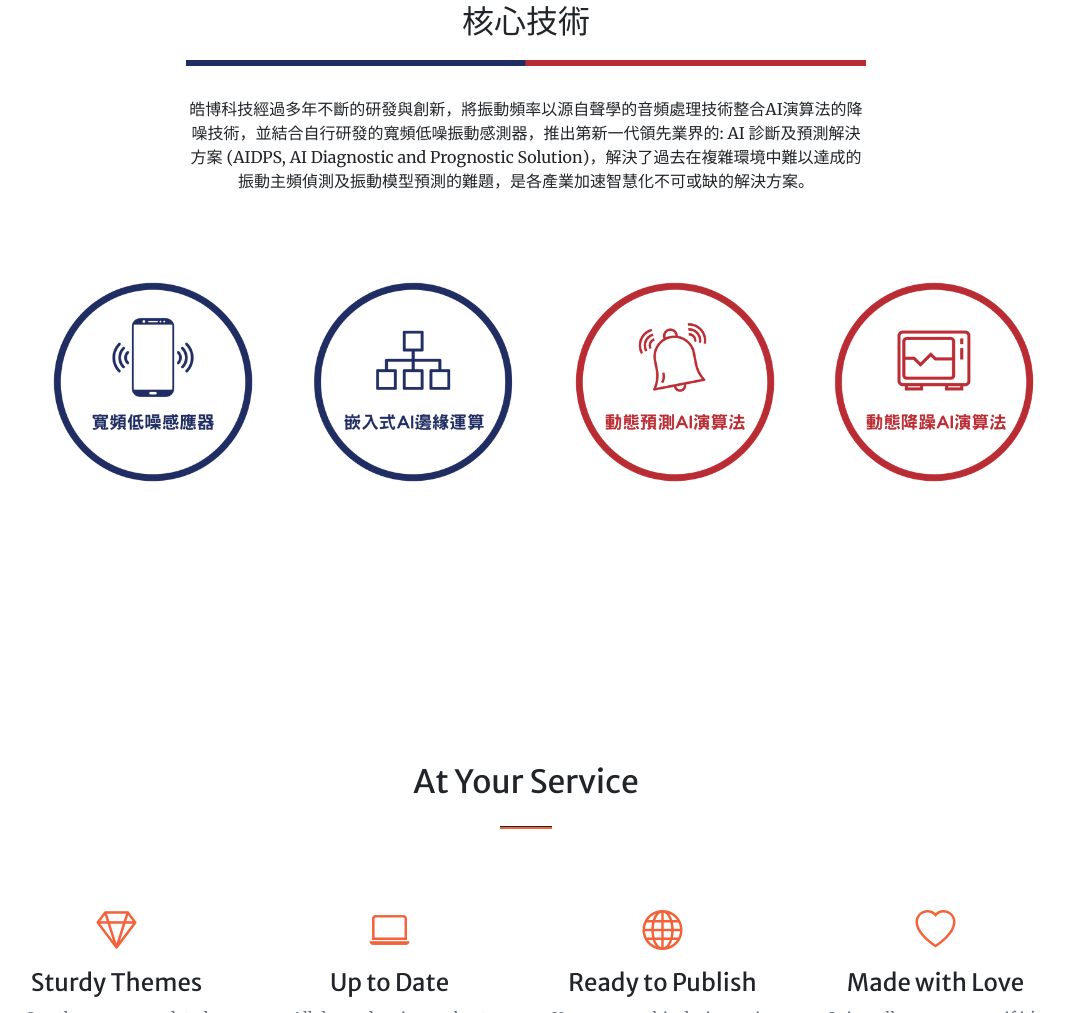
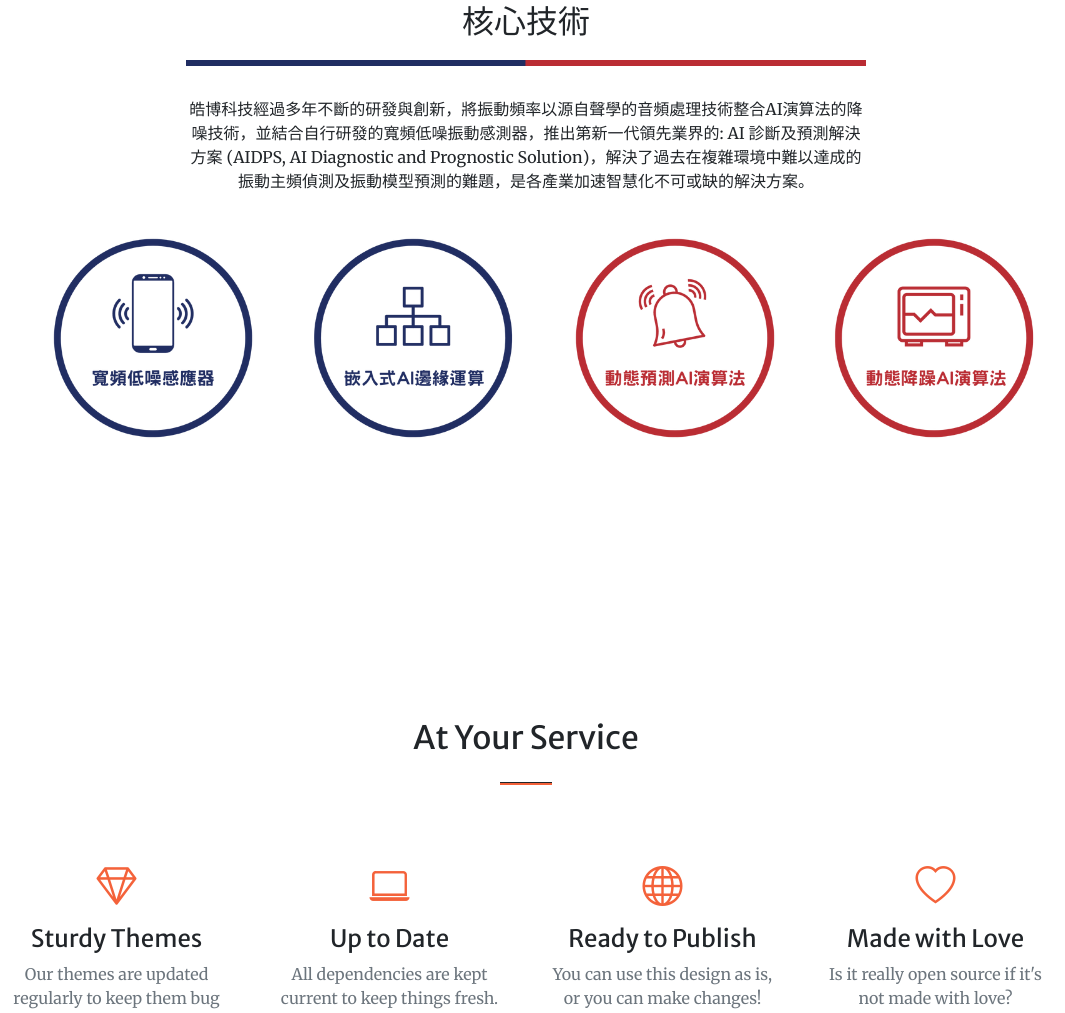
Before and after one commit to kuobou/FrontEnd-FinalProjectHTML2, a plain HTML site: page index.html in a window 1280 px wide. Shown: the part 925-1938 px from the top of the page, without its empty margins (114-1179 px from the left). Drawn offline with nearby package versions, Linux system fonts and the light colour scheme; some packages are replaced by stand-ins of ours; a script that the page names is missing.

Commit message:
0612 change margin

```diff
--- a/index.html
+++ b/index.html
@@ -68,22 +68,22 @@
                     </div>
                     <div class="row gx-4 gx-lg-5">
                         <div class="col-lg-3 col-md-6 text-center">
-                            <div class="mt-5">
+                            <div class="mt-1">
                                 <img src="assets/img/AI-1.png" height="250px"/>
                             </div>
                         </div>
                         <div class="col-lg-3 col-md-6 text-center">
-                            <div class="mt-5">
+                            <div class="mt-1">
                                 <img src="assets/img/AI-2.png" height="250px"/>
                             </div>
                         </div>
                         <div class="col-lg-3 col-md-6 text-center">
-                            <div class="mt-5">
+                            <div class="mt-1">
                                 <img src="assets/img/AI-3.png" height="250px"/>
                             </div>
                         </div>
                         <div class="col-lg-3 col-md-6 text-center">
-                            <div class="mt-5">
+                            <div class="mt-1">
                                 <img src="assets/img/AI.png" height="250px"/>
                             </div>
                         </div>
```
